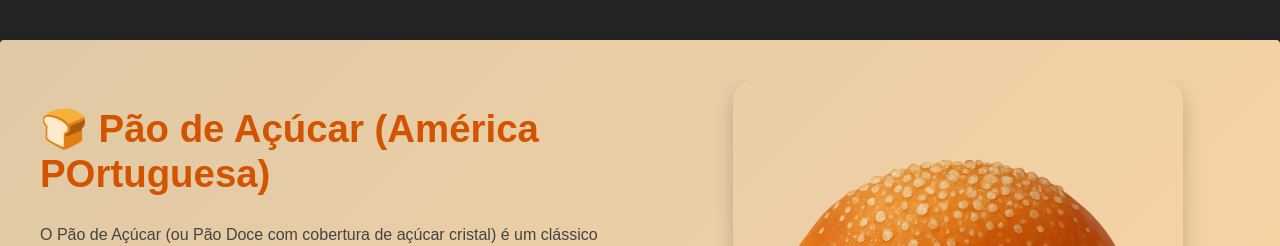
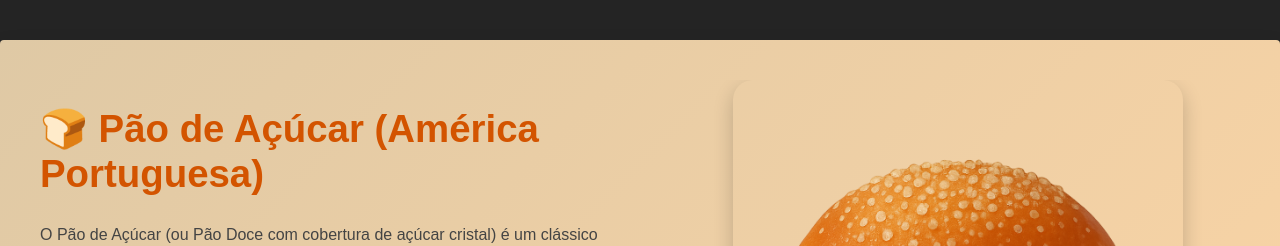
Before and after one commit to MauroDev2013/trabalho-historia, a React (Vite) app: page /pao in a window 1280 px wide. Shown: the top 246 px of the page. Built offline with nearby package versions, Linux system fonts and the light colour scheme.

Commit message:
[UPDATE] choc pages

```diff
--- a/src/pages/Chocolate.jsx
+++ b/src/pages/Chocolate.jsx
@@ -52,7 +52,7 @@ export default function ChocolateQuente() {
 
         <p className="custo">
           <strong>Custo médio da receita hoje:</strong> R$ 9,00 a R$ 10,00 <br/><br/>
-          <strong>Custo médio da receita antigamente:</strong> cerca de Cr$ 20 a Cr$ 25 para servir 4 pessoas (Cruzados).
+          <strong>Custo médio da receita antigamente:</strong> cerca de Cr$ 20 a Cr$ 25 para servir 4 pessoas (Cruzeiros).
         </p>
       </div>
 
--- a/src/pages/PaoPages.jsx
+++ b/src/pages/PaoPages.jsx
@@ -6,7 +6,7 @@ export default function PaoDeAcucarTradicional() {
   return (
     <div className="receitas-container">
       <div className="receitas-text">
-        <h1>🍞 Pão de Açúcar (América POrtuguesa)</h1>
+        <h1>🍞 Pão de Açúcar (América Portuguesa)</h1>
 
         <p className="receita-historia">
           O Pão de Açúcar (ou Pão Doce com cobertura de açúcar cristal) é um clássico da culinária luso-brasileira. Sua origem remonta ao período colonial, onde a produção de cana-de-açúcar era abundante no Brasil. Era um pão festivo e mais elaborado que o pão simples, usando ingredientes como ovos, leite e gordura para enriquecer a massa, e sendo finalizado com uma generosa camada de açúcar, um luxo na época. Essa receita simples e reconfortante é a que realmente leva o nome "pão de açúcar" na tradição de panificação.
```
